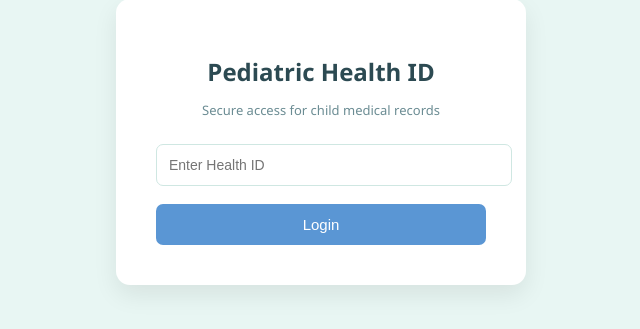
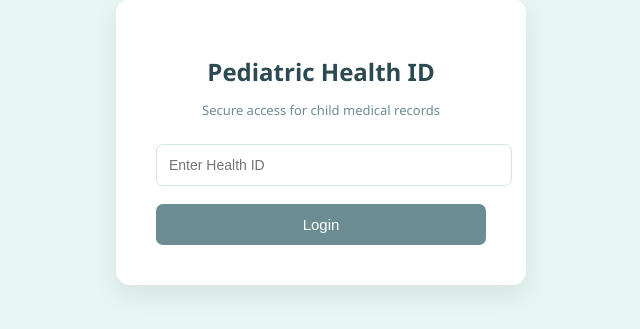
Before and after one commit to Amritha2303/pediatric-health-system, a Flask app: page / in a window 1280 px wide, with the pointer over the restyled element. Shown: the part 258-587 px from the top of the page, without its empty margins (319-959 px from the left). Run offline with Flask 3, Linux system fonts and the light colour scheme.

Commit message:
changes in style

```diff
--- a/static/style.css
+++ b/static/style.css
@@ -56,5 +56,5 @@ transition:0.3s;
 }
 
 button:hover{
-background:#5a96d4;
+background:#6b8c93;
 }
```
